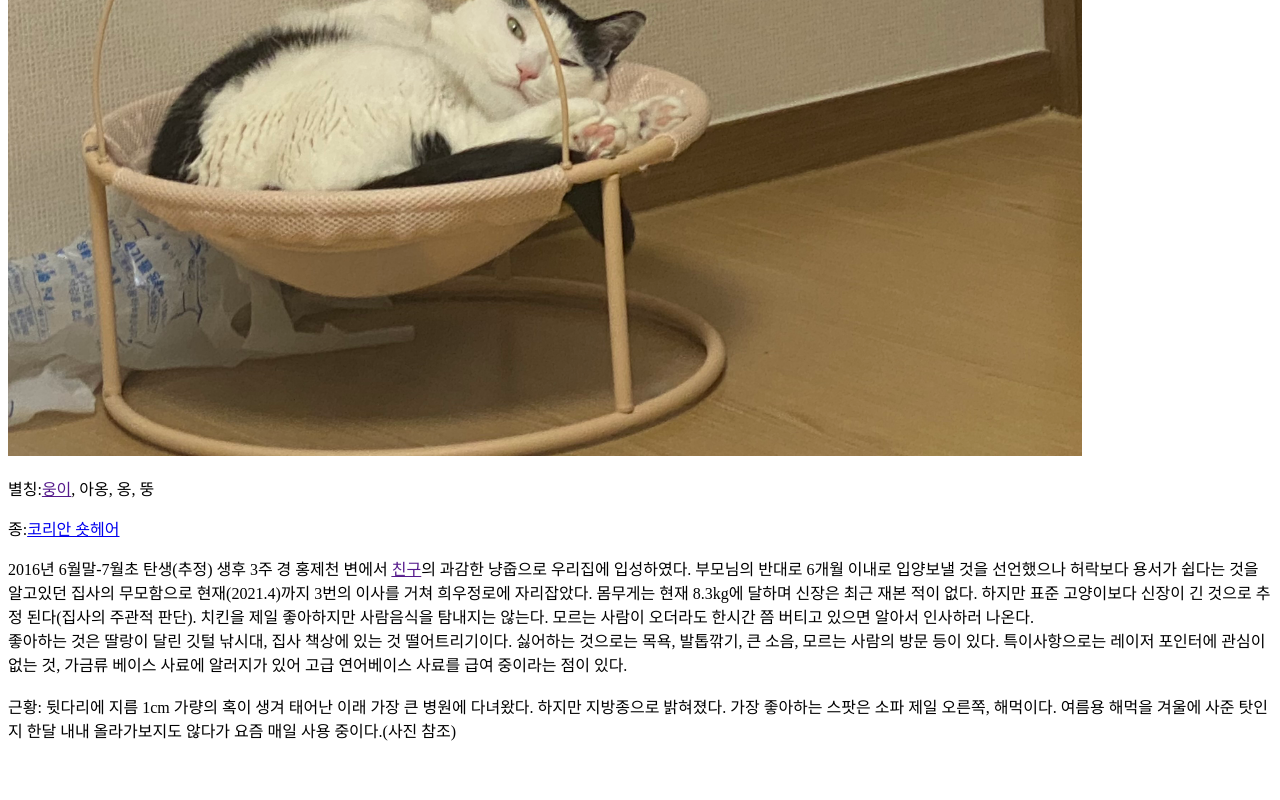
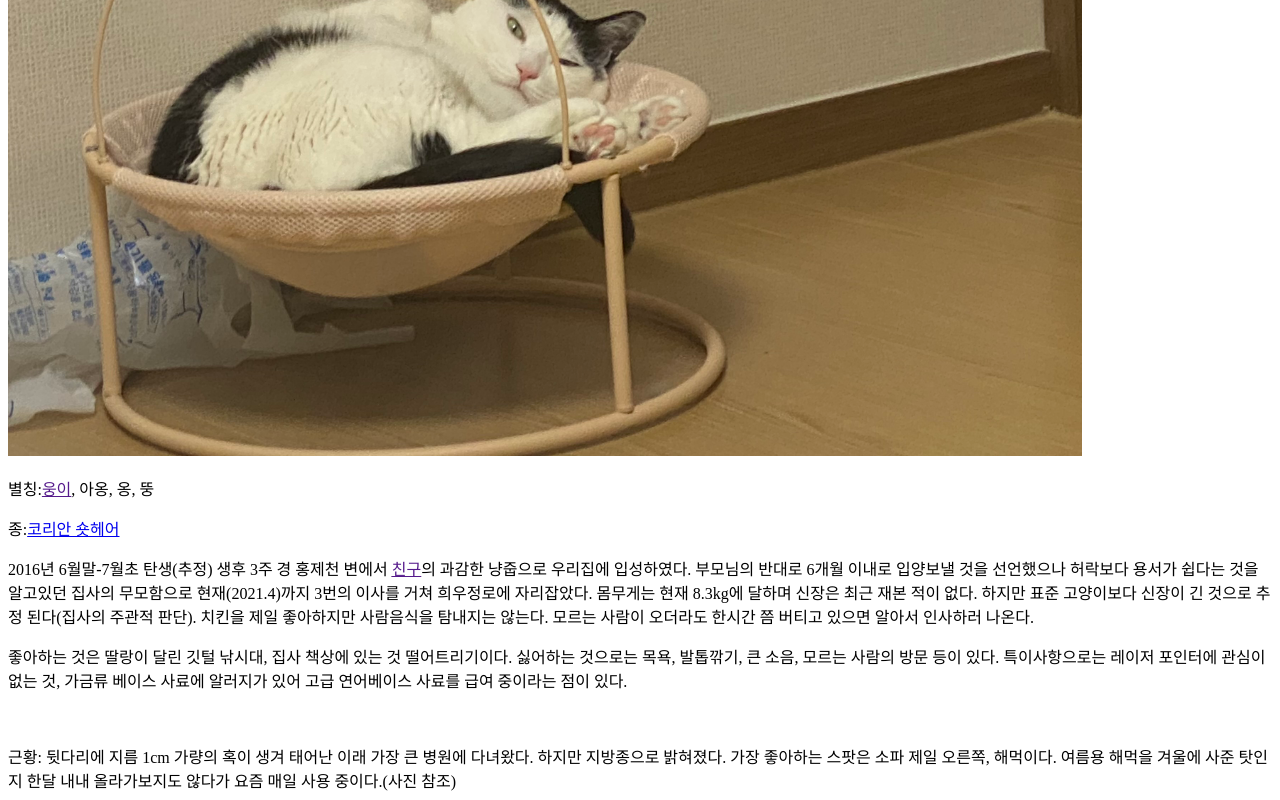
Before and after one commit to chohe/htdocs, a plain HTML site: page 1.html in a window 1280 px wide. Shown: the part 842-1642 px from the top of the page. Before the commit the page ends 1592 px from the top, so only its background shows below. Drawn offline with Linux system fonts and the light colour scheme.

Commit message:
Add files via upload
add

```diff
--- a/1.html
+++ b/1.html
@@ -16,6 +16,6 @@
 <p>별칭:<a href="" title="병원 등 대외적 활동명">웅이</a>, 아옹, 옹, 뚱</p>
 <p>종:<a href="https://namu.wiki/w/%ED%95%9C%EA%B5%AD%20%EA%B3%A0%EC%96%91%EC%9D%B4" title="스트릿 출신이다" target="_blank">코리안 숏헤어</a></p>
 2016년 6월말-7월초 탄생(추정) 생후 3주 경 홍제천 변에서 <u><a href="" title="손지수 외 1명">친구</a></u>의 과감한 냥줍으로 우리집에 입성하였다. 부모님의 반대로 6개월 이내로 입양보낼 것을 선언했으나 허락보다 용서가 쉽다는 것을 알고있던 집사의 무모함으로 현재(2021.4)까지 3번의 이사를 거쳐 희우정로에 자리잡았다. 몸무게는 현재 8.3kg에 달하며 신장은 최근 재본 적이 없다. 하지만 표준 고양이보다 신장이 긴 것으로 추정 된다(집사의 주관적 판단). 치킨을 제일 좋아하지만 사람음식을 탐내지는 않는다. 모르는 사람이 오더라도 한시간 쯤 버티고 있으면 알아서 인사하러 나온다.
-<br>좋아하는 것은 딸랑이 달린 깃털 낚시대, 집사 책상에 있는 것 떨어트리기이다. 싫어하는 것으로는 목욕, 발톱깎기, 큰 소음, 모르는 사람의 방문 등이 있다. 특이사항으로는 레이저 포인터에 관심이 없는 것, 가금류 베이스 사료에 알러지가 있어 고급 연어베이스 사료를 급여 중이라는 점이 있다.
+<p>좋아하는 것은 딸랑이 달린 깃털 낚시대, 집사 책상에 있는 것 떨어트리기이다. 싫어하는 것으로는 목욕, 발톱깎기, 큰 소음, 모르는 사람의 방문 등이 있다. 특이사항으로는 레이저 포인터에 관심이 없는 것, 가금류 베이스 사료에 알러지가 있어 고급 연어베이스 사료를 급여 중이라는 점이 있다.</p>
 <br><br>근황: 뒷다리에 지름 1cm 가량의 혹이 생겨 태어난 이래 가장 큰 병원에 다녀왔다. 하지만 지방종으로 밝혀졌다. 가장 좋아하는 스팟은 소파 제일 오른쪽, 해먹이다. 여름용 해먹을 겨울에 사준 탓인지 한달 내내 올라가보지도 않다가 요즘 매일 사용 중이다.(사진 참조)
 </body>
```
